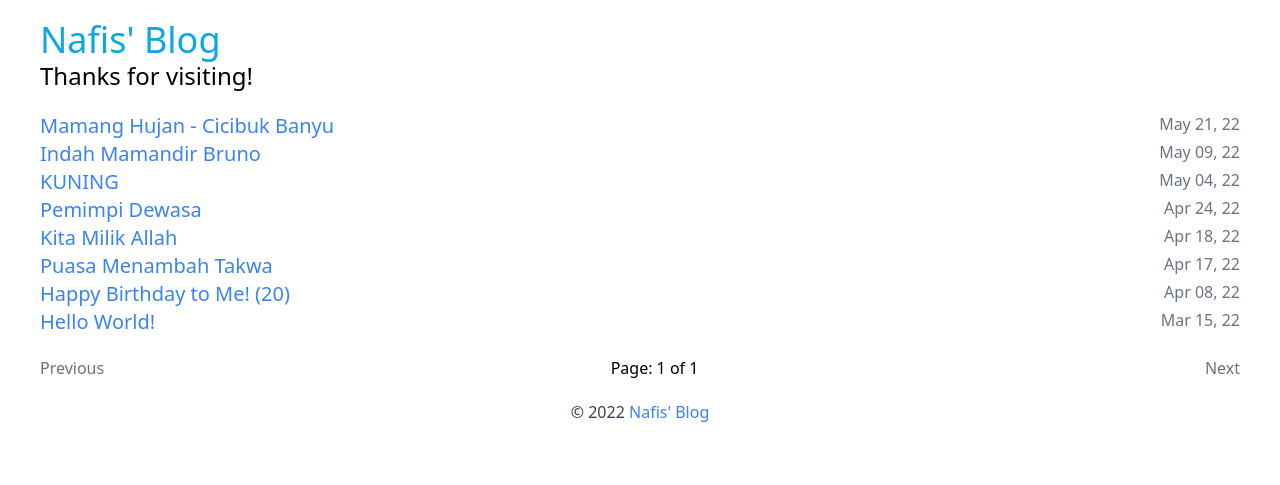
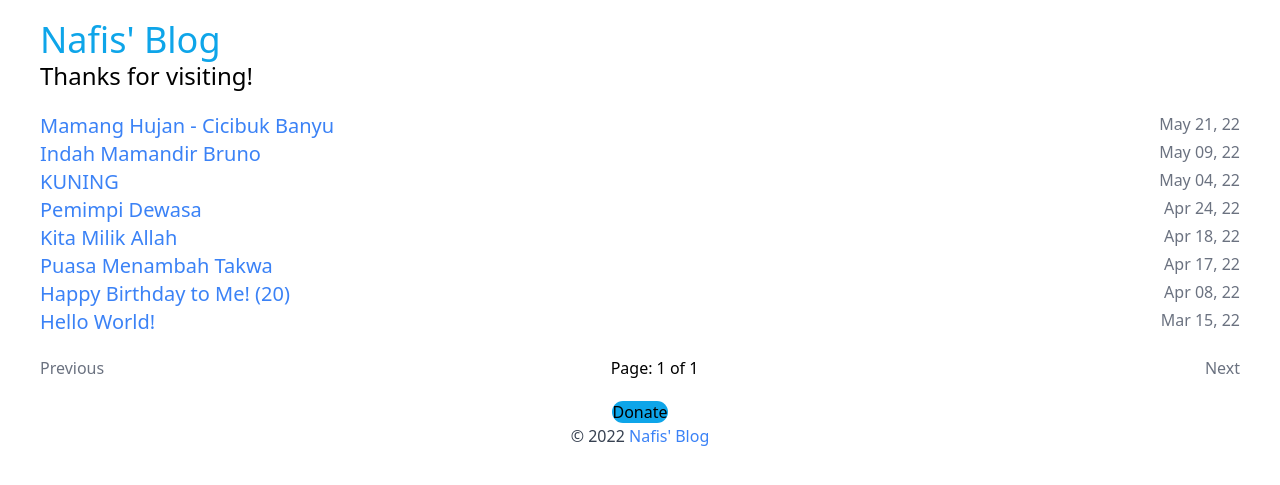
Before and after one commit to mnafisalmukhdi1/blog, a Jekyll site: the page built from index.html, in a window 1280 px wide. Shown: the top 485 px of the page. Built offline with Jekyll 4.4.1, drawn with Linux system fonts in a browser that asks for light colours; nearby versions of some CDN libraries; the list of posts is cut into pages by our own code.

Commit message:
Update footer.html

```diff
--- a/_includes/footer.html
+++ b/_includes/footer.html
@@ -1,5 +1,6 @@
 <footer class="container text-center">
-<h6 class="text-gray-700">&copy; <span id="year"></span> <a href="{{site.url}}" class="text-blue-500">{{site.title}}</a></h6>
+  <a href="https://nafis1.my.id/donate.html" target="_blank" class="bg-sky-500 p-auto rounded-full">Donate</a>
+  <h6 class="block text-gray-700">&copy; <span id="year"></span> <a href="{{site.url}}" class="text-blue-500">{{site.title}}</a></h6>
 </footer>
 <script type="text/javascript">
 const d = new Date();
```
